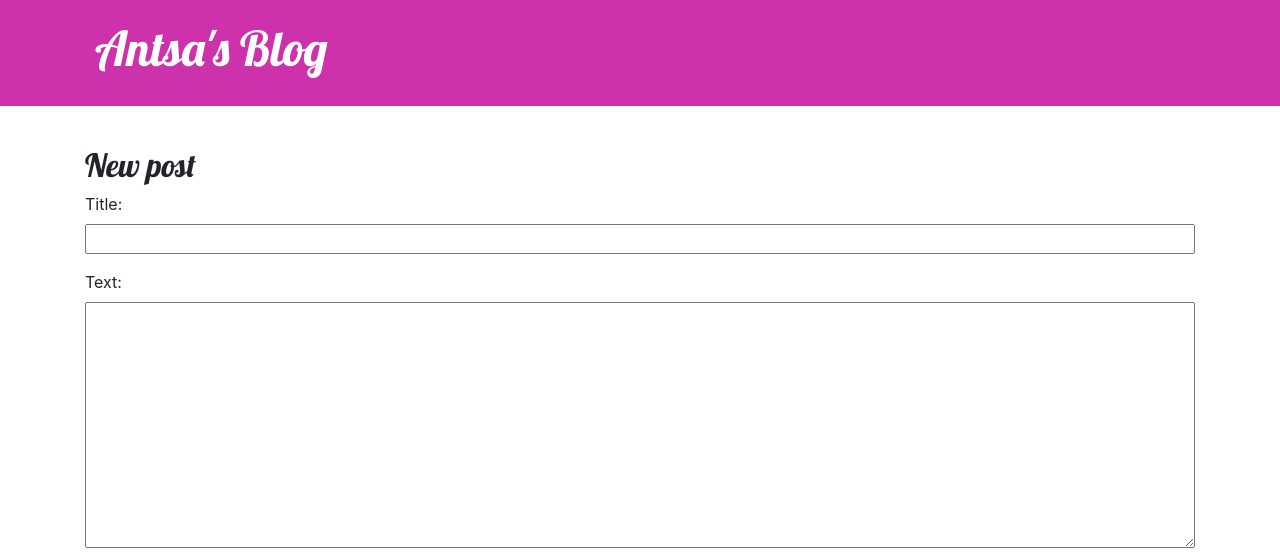
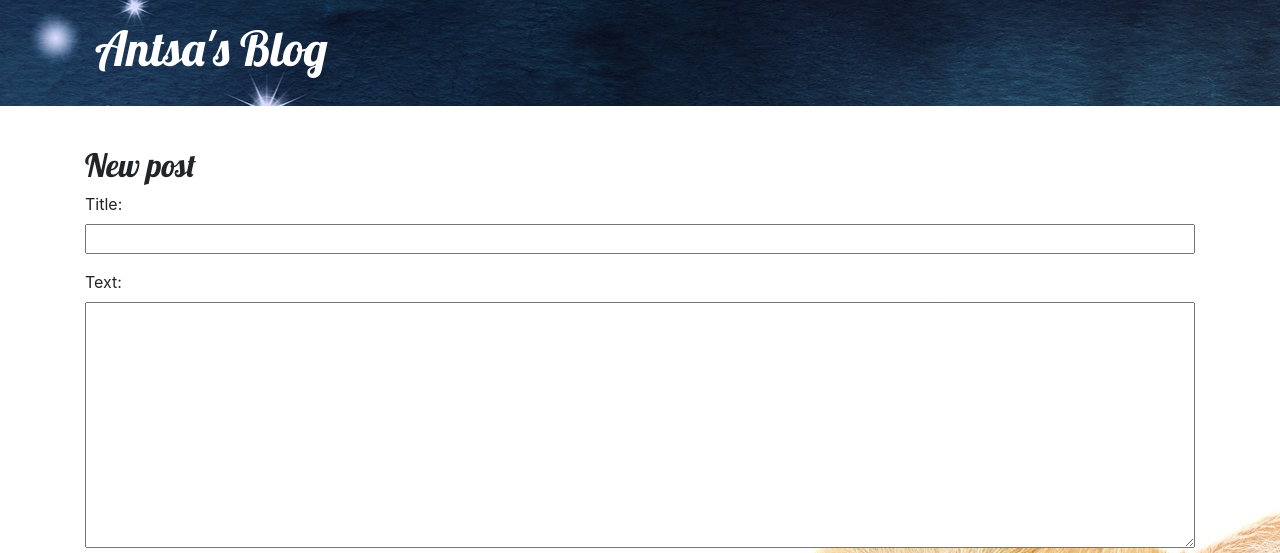
Before and after one commit to AntsaFelaniaina/my-first-blog, a Django app: page /post/new/ in a window 1280 px wide. Shown: the top 553 px of the page. Run offline with Django 3.2, Linux system fonts and the light colour scheme.

Commit message:
change background

```diff
--- a/blog/models.py
+++ b/blog/models.py
@@ -6,6 +6,7 @@ from django.utils import timezone
 class Post(models.Model):
     author = models.ForeignKey(settings.AUTH_USER_MODEL, on_delete=models.CASCADE)
     title = models.CharField(max_length=200)
+
     text = models.TextField()
     created_date = models.DateTimeField(default=timezone.now)
     published_date = models.DateTimeField(blank=True, null=True)
--- a/blog/static/css/blog.css
+++ b/blog/static/css/blog.css
@@ -1,7 +1,7 @@
-
 
 .page-header {
-    background-color: #c20098ce;
+    background: url("/static/img/blossoms.jpg") 1% 0 no-repeat fixed;
+    /*background-color: #c20098ce;*/
     margin-top: 0;
     margin-bottom: 40px;
     padding: 20px 20px 20px 40px;
--- a/blog/templates/blog/base.html
+++ b/blog/templates/blog/base.html
@@ -1,13 +1,14 @@
 {% load static %}
 <!DOCTYPE html>
 <html>
-    <head>
+        <head>
         <link href="//fonts.googleapis.com/css?family=Lobster&subset=latin,latin-ext" rel="stylesheet" type="text/css">
         <link rel="stylesheet" href="https://cdn.jsdelivr.net/npm/bootstrap@4.5.3/dist/css/bootstrap.min.css" integrity="sha384-TX8t27EcRE3e/ihU7zmQxVncDAy5uIKz4rEkgIXeMed4M0jlfIDPvg6uqKI2xXr2" crossorigin="anonymous">
         <link rel="stylesheet" href="{% static 'css/blog.css' %}">
         <title>Antsa Blog</title>
     </head>
-    <body>
+    <body background="/static/img/ginger.jpg">
+
         <header class="page-header">
           <div class="container">
               {% if user.is_authenticated %}
--- a/blog/templates/blog/post_detail.html
+++ b/blog/templates/blog/post_detail.html
@@ -9,6 +9,7 @@
      <a class="btn btn-default" href="{% url 'post_remove' pk=post.pk %}"><span class="glyphicon glyphicon-remove"></span></a>
         {% endif %}
     </aside>
+
     <article class="post">
         {% if post.published_date %}
             <time class="date">
@@ -17,5 +18,6 @@
         {% endif %}
         <h2>{{ post.title }}</h2>
         <p>{{ post.text|linebreaksbr }}</p>
+
     </article>
 {% endblock %}
--- a/blog/templates/blog/post_list.html
+++ b/blog/templates/blog/post_list.html
@@ -9,6 +9,7 @@
                             </time>
                             <h2><a href="{% url 'post_detail' pk=post.pk %}">{{ post.title }}</a></h2>
                             <p>{{ post.text|linebreaksbr }}</p>
+
                         </article>
                     {% endfor %}
              {% endblock %}
```
Also changed, not shown: blog/static/img/anemone.jpg (added), blog/static/img/background-6804432.jpg (renamed from blog/static/image/background-6804432.jpg), blog/static/img/blossoms.jpg (added), blog/static/img/christmas.jpg (added), blog/static/img/ginger.jpg (added), blog/static/img/ladybug.jpg (added), blog/static/img/woman.jpg (added).
